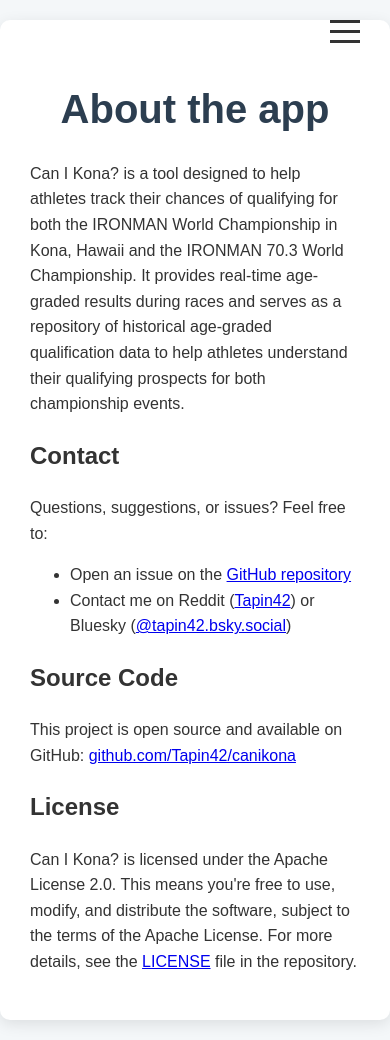
After one commit to Tapin42/canikona, a Flask app: page /about in a window 390 px wide. The commit adds this page. Run offline with Flask 3, Linux system fonts and the light colour scheme.

Commit message:
feat: beginnings of a nav menu (#15)
* feat: added some navigation and a favicon

* fix: hamburger menu was borked

* fix: cleaning up redundant and broken code

```diff
--- a/app.py
+++ b/app.py
@@ -1,6 +1,6 @@
 import os
 import json
-from flask import Flask, render_template, abort, jsonify
+from flask import Flask, render_template, abort, jsonify, redirect, url_for
 from datetime import date
 import parse_live_data
 
@@ -88,6 +88,10 @@
 
     return render_template('index.html', **template_args)
 
+@app.route('/about')
+def about():
+    return render_template('about.html')
+
 @app.route('/results/<race_name>/<data_source>')
 @app.route('/results/<race_name>/<data_source>/<gender>')
 def display_results(race_name, data_source, gender=None):
--- a/static/css/styles.css
+++ b/static/css/styles.css
@@ -5,13 +5,141 @@
     color: #333;
     line-height: 1.6;
     margin: 0;
-    padding: 20px;
+    padding: 0;
+}
+
+/* Navigation styles */
+.nav-toggle {
+    display: none;
+}
+
+.hamburger {
+    width: 30px;
+    height: 3px;
+    background-color: #333;
+    position: relative;
+    transition: all 0.3s ease-in-out;
+    display: block;
+}
+
+.hamburger:before,
+.hamburger:after {
+    content: '';
+    position: absolute;
+    width: 100%;
+    height: 3px;
+    background-color: #333;
+    left: 0;
+    transition: all 0.3s ease-in-out;
+}
+
+.hamburger:before {
+    top: -10px;
+}
+
+.hamburger:after {
+    top: 10px;
+}
+
+/* Active state styles */
+.nav-toggle.active .hamburger {
+    background-color: transparent;
+}
+
+.nav-toggle.active .hamburger:before {
+    transform: translateY(10px) rotate(45deg);
+}
+
+.nav-toggle.active .hamburger:after {
+    transform: translateY(-10px) rotate(-45deg);
+}
+
+.nav-menu {
+    background-color: #ffffff;
+    padding: 10px 0;
+    box-shadow: 0 2px 5px rgba(0, 0, 0, 0.1);
+    margin-bottom: 20px;
+}
+
+.nav-menu ul {
+    list-style: none;
+    padding: 0;
+    margin: 0;
+    display: flex;
+    justify-content: flex-start;
+    max-width: 800px;
+    margin: 0 auto;
+}
+
+.nav-menu li {
+    padding: 0 20px;
+}
+
+.nav-menu a {
+    color: #333;
+    text-decoration: none;
+    font-size: 1.1em;
+    font-weight: 500;
+    transition: color 0.2s ease;
+}
+
+.nav-menu a:hover {
+    color: #e74c3c;
+}
+
+/* Mobile styles */
+@media (max-width: 768px) {
+    .nav-toggle {
+        display: block;
+        position: fixed;
+        top: 20px;
+        right: 20px;
+        z-index: 1000;
+        background: none;
+        border: none;
+        padding: 10px;
+        cursor: pointer;
+    }
+
+    .nav-menu {
+        position: fixed;
+        top: 0;
+        right: -250px;
+        width: 250px;
+        height: 100vh;
+        background-color: #ffffff;
+        box-shadow: -2px 0 5px rgba(0, 0, 0, 0.1);
+        transition: all 0.3s ease-in-out;
+        z-index: 999;
+        padding: 0;
+        visibility: hidden;
+        opacity: 0;
+    }
+
+    .nav-menu.active {
+        right: 0;
+        visibility: visible;
+        opacity: 1;
+    }
+
+    .nav-menu ul {
+        flex-direction: column;
+        margin-top: 60px;
+    }
+
+    .nav-menu li {
+        padding: 15px 30px;
+    }
+
+    body.menu-open {
+        overflow: hidden;
+    }
 }
 
 /* Main container style - now without the gradient */
 .container {
     max-width: 800px;
-    margin: 40px auto;
+    margin: 20px auto;
     background-color: #ffffff;
     padding: 30px;
     border-radius: 10px;
--- /dev/null
+++ b/templates/about.html
@@ -0,0 +1,33 @@
+{% extends "base.html" %}
+
+{% block title %}About the app{% endblock %}
+
+{% block content %}
+<h1>About the app</h1>
+
+<div class="about-content">
+    <p>Can I Kona? is a tool designed to help athletes track their chances of qualifying for both the IRONMAN World
+        Championship in Kona, Hawaii and the IRONMAN 70.3 World Championship. It provides real-time age-graded results
+        during races and serves as a repository of historical age-graded qualification data to help athletes understand
+        their qualifying prospects for both championship events.</p>
+
+    <h2>Contact</h2>
+    <p>Questions, suggestions, or issues? Feel free to:</p>
+    <ul>
+        <li>Open an issue on the <a href="https://github.com/Tapin42/canikona/issues" target="_blank">GitHub
+                repository</a></li>
+        <li>Contact me on Reddit (<a href="https://www.reddit.com/user/Tapin42/" target="_blank">Tapin42</a>) or Bluesky
+            (<a href="https://bsky.app/profile/tapin42.bsky.social" target="_blank">@tapin42.bsky.social</a>)</li>
+    </ul>
+
+    <h2>Source Code</h2>
+    <p>This project is open source and available on GitHub: <a href="https://github.com/Tapin42/canikona"
+            target="_blank">github.com/Tapin42/canikona</a></p>
+
+    <h2>License</h2>
+    <p>Can I Kona? is licensed under the Apache License 2.0. This means you're free to use, modify, and distribute the
+        software, subject to the terms of the Apache License. For more details, see the <a
+            href="https://github.com/Tapin42/canikona/blob/main/LICENSE" target="_blank">LICENSE</a> file in the
+        repository.</p>
+</div>
+{% endblock %}
--- /dev/null
+++ b/templates/base.html
@@ -0,0 +1,20 @@
+<!DOCTYPE html>
+<html lang="en">
+<head>
+    <meta charset="UTF-8">
+    <meta name="viewport" content="width=device-width, initial-scale=1.0">
+    <title>{% block title %}Can I Kona?{% endblock %}</title>
+    <link rel="stylesheet" href="{{ url_for('static', filename='css/styles.css') }}">
+    <link rel="icon" type="image/x-icon" href="{{ url_for('static', filename='img/favicon.ico') }}">
+    {% block head %}{% endblock %}
+</head>
+<body>
+    {% include 'partials/nav.html' %}
+
+    <div class="container">
+        {% block content %}{% endblock %}
+    </div>
+
+    {% block scripts %}{% endblock %}
+</body>
+</html>
--- /dev/null
+++ b/templates/partials/nav.html
@@ -0,0 +1,40 @@
+<button class="nav-toggle" aria-label="Toggle navigation">
+    <span class="hamburger"></span>
+</button>
+
+<nav class="nav-menu">
+    <ul>
+        <li><a href="/">Home</a></li>
+        <li><a href="/about">About</a></li>
+    </ul>
+</nav>
+
+<script>
+    document.addEventListener('DOMContentLoaded', function() {
+        // Mobile menu functionality
+        const navToggle = document.querySelector('.nav-toggle');
+        const navMenu = document.querySelector('.nav-menu');
+        const body = document.body;
+
+        navToggle.addEventListener('click', function(e) {
+            e.preventDefault();
+            e.stopPropagation();
+            navMenu.classList.toggle('active');
+            body.classList.toggle('menu-open');
+
+            // Toggle hamburger animation
+            this.classList.toggle('active');
+        });
+
+        // Close menu when clicking outside
+        document.addEventListener('click', function(event) {
+            if (!event.target.closest('.nav-menu') &&
+                !event.target.closest('.nav-toggle') &&
+                navMenu.classList.contains('active')) {
+                navMenu.classList.remove('active');
+                body.classList.remove('menu-open');
+                navToggle.classList.remove('active');
+            }
+        });
+    });
+</script>
```
Also changed, not shown: templates/index.html (+13 -16 lines), static/img/favicon.ico (added).
